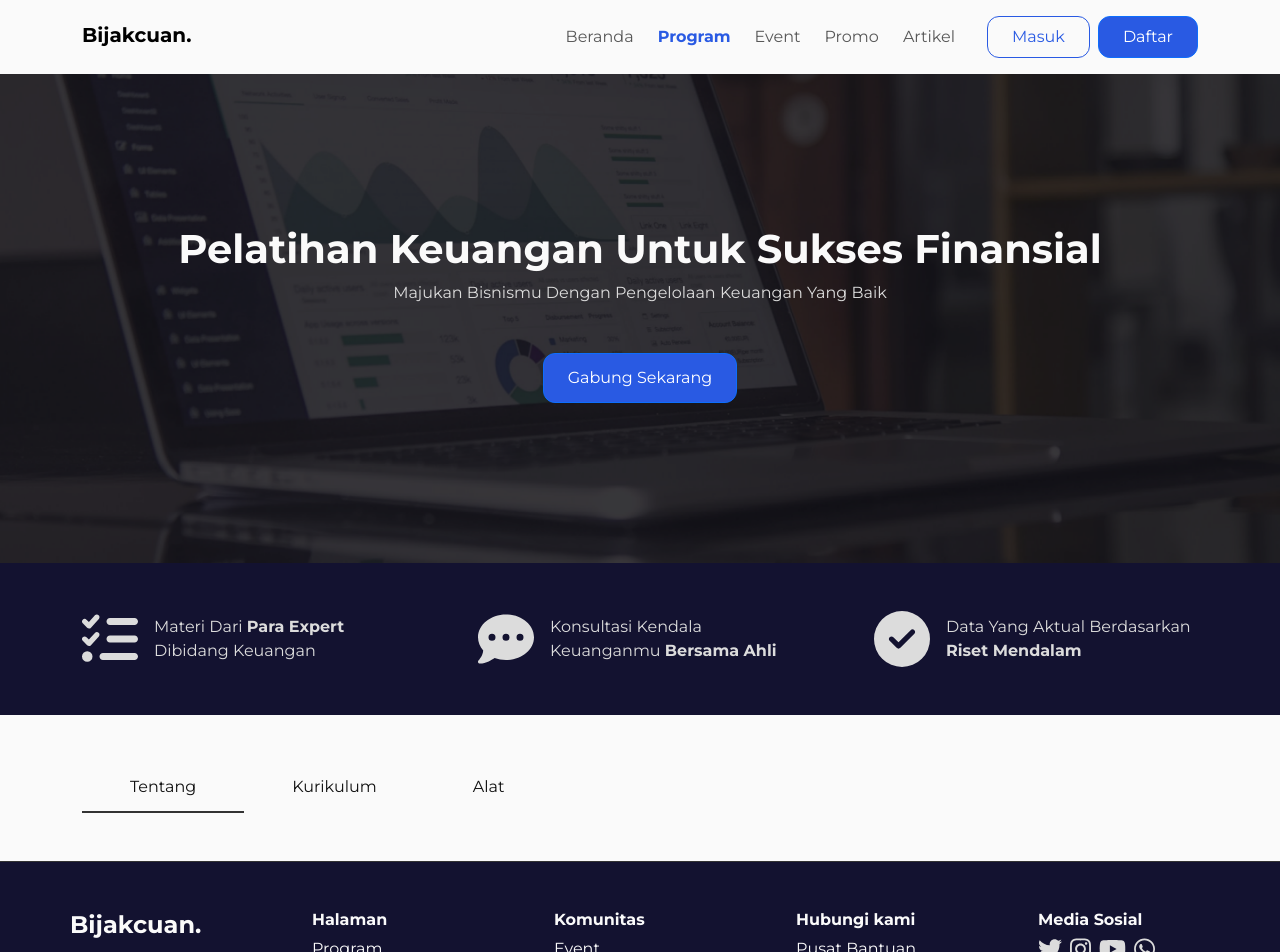
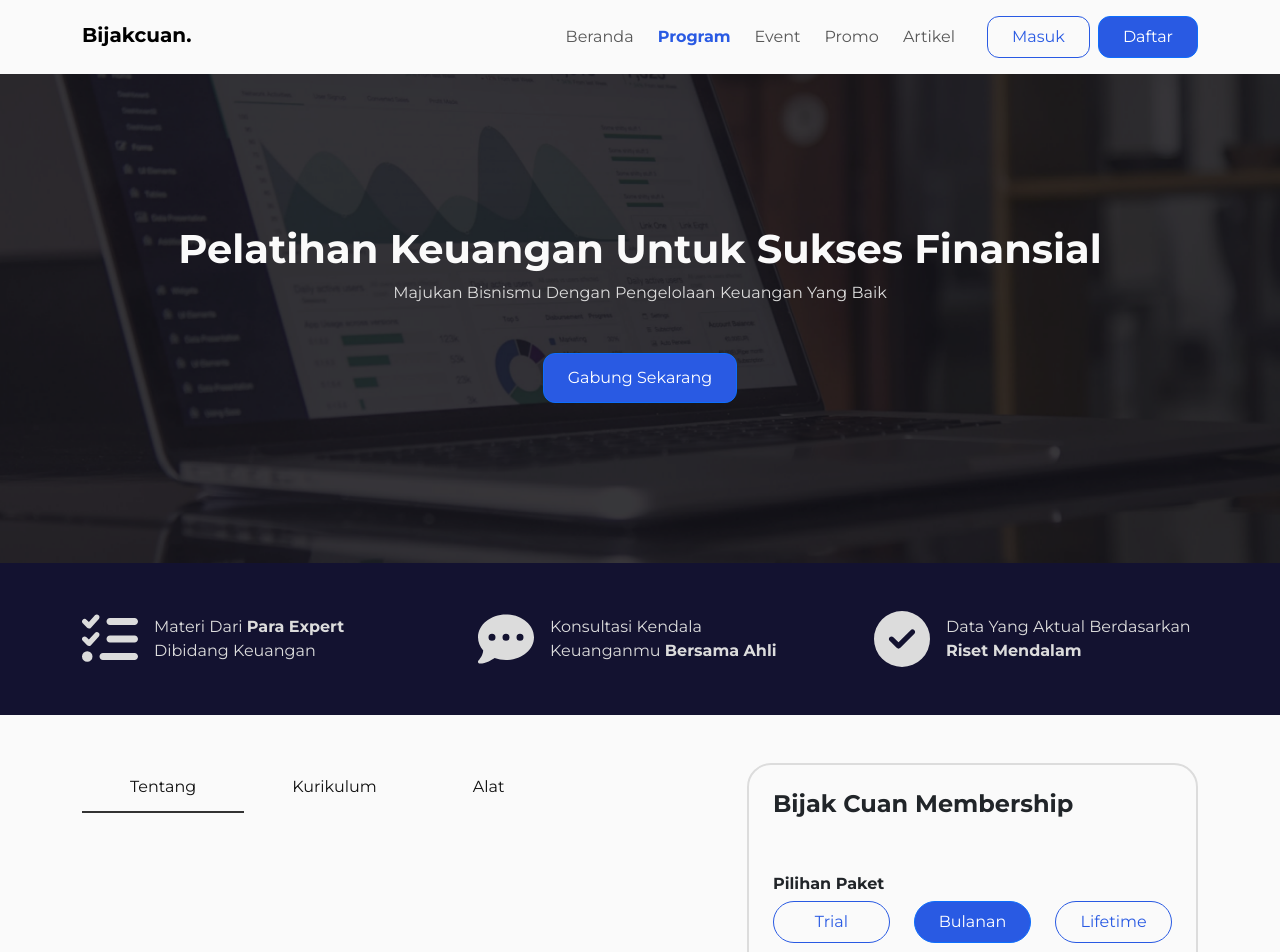
Before and after one commit to SyarifahRaihani/bijakcuan, a React (Vite) app: page /program in a window 1280 px wide. Shown: the top 952 px of the page. Built offline with nearby package versions, Linux system fonts and the light colour scheme.

Commit message:
Trial One by One

```diff
--- a/src/pages/Program.jsx
+++ b/src/pages/Program.jsx
@@ -8,7 +8,7 @@
 	faCircleCheck,
 } from "@fortawesome/free-solid-svg-icons"
 import NavProgram from "./components/Program/NavProgram"
-// import CardProgram from "../components/Program/CardProgram"
+import CardProgram from "../components/program/CardProgram"
 
 export default function Program() {
 	return (
@@ -59,7 +59,9 @@
 						<div className="col">
 							<NavProgram />
 						</div>
-						<div className="col-lg-5">{/* <CardProgram /> */}</div>
+						<div className="col-lg-5">
+							<CardProgram />
+						</div>
 					</div>
 				</div>
 			</section>
```
